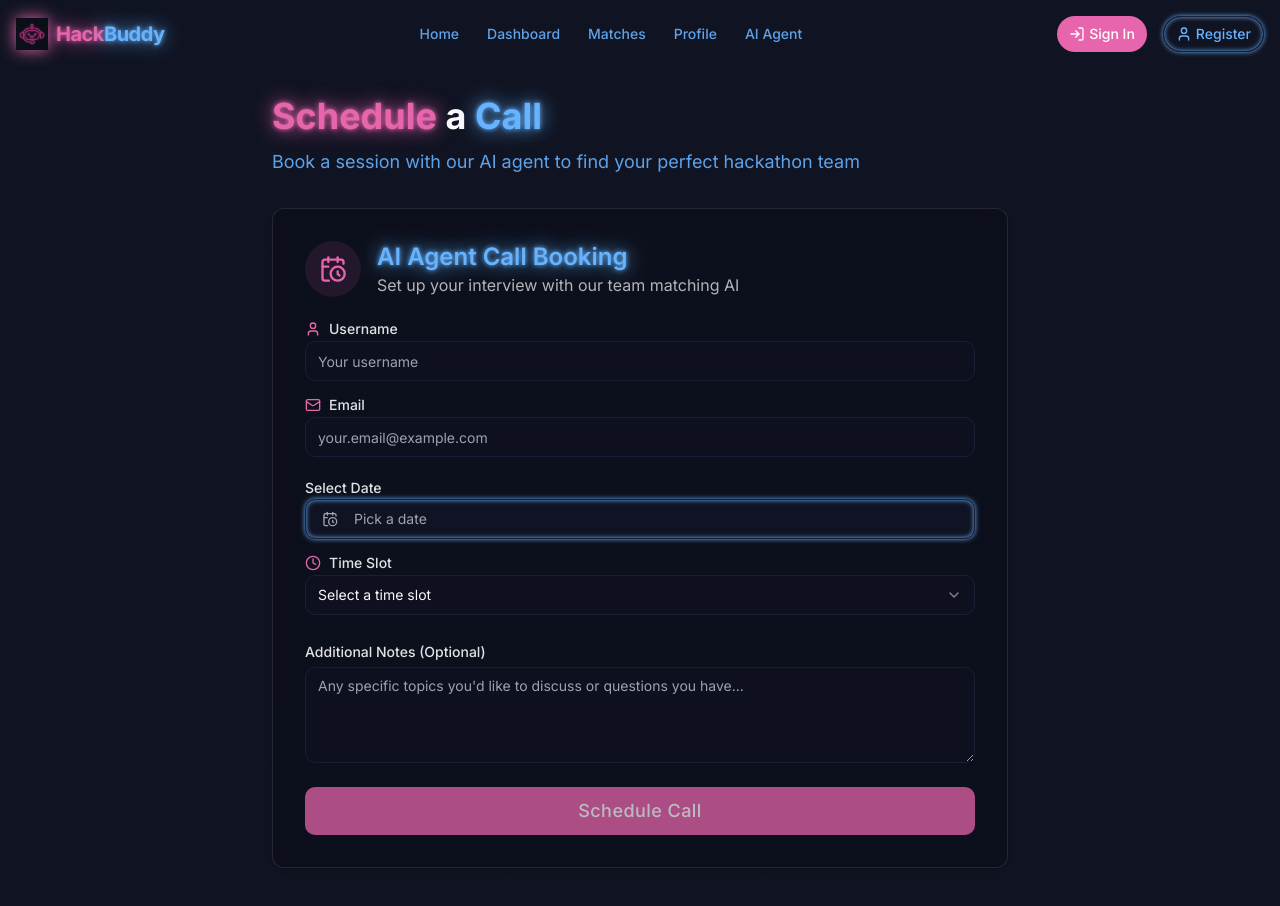
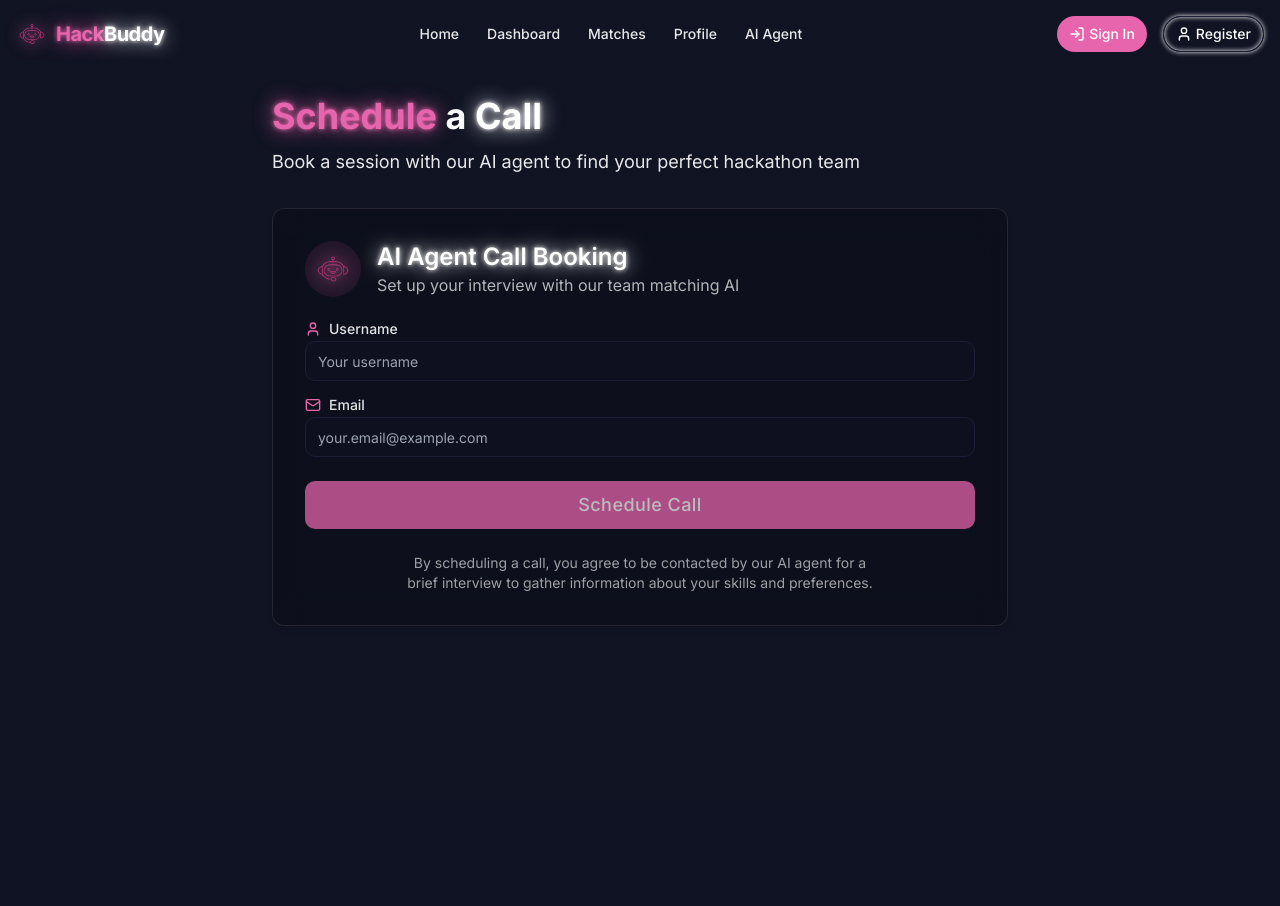
Before and after one commit to Nityasav/hackbuddy, a React (Vite) app: page /schedule-call in a window 1280 px wide. Shown: the top 906 px of the page. After the commit the page ends 800 px from the top, so only its background shows below. Built offline with nearby package versions, Linux system fonts and the light colour scheme.

Commit message:
changed things

```diff
--- a/src/components/Navbar.tsx
+++ b/src/components/Navbar.tsx
@@ -54,12 +54,12 @@ const Navbar = () => {
           className="text-xl font-bold tracking-tight flex items-center"
         >
           <img
-            src="./robot.png"
+            src="./logo.png"
             alt="HackBuddy Logo"
             className="h-8 w-8 mr-2 neon-glow"
           />
           <span className="text-primary neon-text">Hack</span>
-          <span className="text-[hsl(var(--blue-accent))] neon-text-blue">Buddy</span>
+          <span className="text-white neon-text-blue">Buddy</span>
         </Link>
 
         {/* Desktop Navigation */}
@@ -73,8 +73,8 @@ const Navbar = () => {
                 location.pathname === item.href
                   ? index % 2 === 0
                     ? "text-primary neon-text"
-                    : "text-[hsl(var(--blue-accent))] neon-text-blue"
-                  : "text-[hsl(var(--blue-accent))]/90 hover:text-[hsl(var(--blue-accent))] hover:bg-secondary/50"
+                    : "text-white neon-text-blue"
+                  : "text-white/90 hover:text-white hover:bg-secondary/50"
               )}
             >
               {item.name}
@@ -87,7 +87,7 @@ const Navbar = () => {
           {isAuthenticated ? (
             <>
               <Link to="/profile">
-                <Button variant="ghost" size="sm" className="flex items-center text-[hsl(var(--blue-accent))]">
+                <Button variant="ghost" size="sm" className="flex items-center text-white">
                   <User className="h-4 w-4 mr-1" />
                   Profile
                 </Button>
@@ -95,7 +95,7 @@ const Navbar = () => {
               <Button
                 size="sm"
                 variant="outline"
-                className="flex items-center neon-box-blue text-[hsl(var(--blue-accent))]"
+                className="flex items-center neon-box-blue text-white"
                 onClick={handleLogout}
               >
                 <LogOut className="h-4 w-4 mr-1" />
@@ -111,7 +111,7 @@ const Navbar = () => {
                 </Button>
               </Link>
               <Link to="/register">
-                <Button size="sm" variant="outline" className="flex items-center neon-box-blue text-[hsl(var(--blue-accent))]">
+                <Button size="sm" variant="outline" className="flex items-center neon-box-blue text-white">
                   <User className="h-4 w-4 mr-1" />
                   Register
                 </Button>
@@ -126,9 +126,9 @@ const Navbar = () => {
           onClick={() => setIsMobileMenuOpen(!isMobileMenuOpen)}
         >
           {isMobileMenuOpen ? (
-            <X className="h-6 w-6 text-[hsl(var(--blue-accent))]" />
+            <X className="h-6 w-6 text-white" />
           ) : (
-            <Menu className="h-6 w-6 text-[hsl(var(--blue-accent))]" />
+            <Menu className="h-6 w-6 text-white" />
           )}
         </button>
       </div>
@@ -150,8 +150,8 @@ const Navbar = () => {
                 location.pathname === item.href
                   ? index % 2 === 0
                     ? "text-primary neon-text"
-                    : "text-[hsl(var(--blue-accent))] neon-text-blue"
-                  : "text-[hsl(var(--blue-accent))]/90 hover:text-[hsl(var(--blue-accent))] hover:bg-secondary/50"
+                    : "text-white neon-text-blue"
+                  : "text-white/90 hover:text-white hover:bg-secondary/50"
               )}
             >
               {item.name}
@@ -167,7 +167,7 @@ const Navbar = () => {
                 <Button
                   size="sm"
                   variant="outline"
-                  className="w-full flex items-center justify-center neon-box-blue text-[hsl(var(--blue-accent))]"
+                  className="w-full flex items-center justify-center neon-box-blue text-white"
                 >
                   <LogOut className="h-4 w-4 mr-1" />
                   Sign Out
@@ -186,7 +186,7 @@ const Navbar = () => {
                 <Button
                   size="sm"
                   variant="outline"
-                  className="w-full flex items-center justify-center neon-box-blue text-[hsl(var(--blue-accent))]"
+                  className="w-full flex items-center justify-center neon-box-blue text-white"
                 >
                   <User className="h-4 w-4 mr-1" />
                   Register
--- a/src/index.css
+++ b/src/index.css
@@ -26,7 +26,7 @@
     --input: 230 36% 16%;
     --ring: 327 73% 65%;
     --radius: 0.75rem;
-    --blue-accent: 210 100% 70%;
+    --blue-accent: 0 0% 100%;
   }
 }
 
@@ -89,9 +89,9 @@
   }
 
   .neon-text-blue {
-    @apply text-[hsl(var(--blue-accent))];
-    text-shadow: 0 0 5px hsl(var(--blue-accent)),
-                 0 0 20px hsl(var(--blue-accent));
+    @apply text-white;
+    text-shadow: 0 0 5px white,
+                 0 0 20px white;
   }
 
   .neon-box {
@@ -101,9 +101,9 @@
   }
 
   .neon-box-blue {
-    @apply border border-[hsl(var(--blue-accent))]/60;
-    box-shadow: 0 0 5px hsl(var(--blue-accent)),
-                inset 0 0 5px hsl(var(--blue-accent));
+    @apply border border-white/60;
+    box-shadow: 0 0 5px white,
+                inset 0 0 5px white;
   }
 
   .neon-glow {
@@ -111,7 +111,7 @@
   }
 
   .neon-glow-blue {
-    filter: drop-shadow(0 0 8px hsl(var(--blue-accent)));
+    filter: drop-shadow(0 0 8px white);
   }
 
   /* Gradient backgrounds */
@@ -140,8 +140,8 @@
 }
 
 @keyframes pulse-glow-blue {
-  0%, 100% { filter: drop-shadow(0 0 5px hsl(var(--blue-accent))); }
-  50% { filter: drop-shadow(0 0 15px hsl(var(--blue-accent))); }
+  0%, 100% { filter: drop-shadow(0 0 5px white); }
+  50% { filter: drop-shadow(0 0 15px white); }
 }
 
 @keyframes fade-up {
@@ -285,7 +285,7 @@
 }
 
 .hover-glow-blue:hover {
-  filter: drop-shadow(0 0 12px hsl(var(--blue-accent)));
+  filter: drop-shadow(0 0 12px white);
 }
 
 /* Advanced blur effects for cards */
@@ -319,7 +319,7 @@
 }
 
 .card-hover-blue:hover {
-  @apply border-[hsl(var(--blue-accent))]/30 shadow-lg transform -translate-y-1;
+  @apply border-white/30 shadow-lg transform -translate-y-1;
   box-shadow: 0 10px 25px -5px rgba(0, 0, 0, 0.3),
-              0 0 10px 2px hsl(var(--blue-accent));
+              0 0 10px 2px white;
 }
--- a/src/pages/AIAgent.tsx
+++ b/src/pages/AIAgent.tsx
@@ -16,9 +16,9 @@ const AIAgent = () => {
         <div className="container px-4 mx-auto">
           <div className="mb-8 animate-fade-up">
             <h1 className="text-3xl md:text-4xl font-bold mb-3">
-              <span className="text-[hsl(var(--blue-accent))] neon-text-blue">AI</span> <span className="text-primary neon-text">Agent</span>
+              <span className="text-white neon-text-blue">AI</span> <span className="text-primary neon-text">Agent</span>
             </h1>
-            <p className="text-[hsl(var(--blue-accent))]/90 text-lg">
+            <p className="text-white/90 text-lg">
               Connect with our AI agent to help find your perfect hackathon team match
             </p>
           </div>
@@ -28,23 +28,23 @@ const AIAgent = () => {
             <div className="flex flex-col md:flex-row items-center gap-6">
               <div className="w-40 h-40 flex-shrink-0 rounded-full overflow-hidden border-4 border-primary/30 flex items-center justify-center bg-secondary/30 animate-pulse">
                 <img
-                  src="./robot.png"
+                  src="./logo.png"
                   alt="AI Agent"
                   className="h-32 w-32 object-contain neon-glow hover-lift"
                 />
               </div>
 
               <div className="flex-1">
-                <h2 className="text-2xl font-bold mb-2 text-[hsl(var(--blue-accent))] neon-text-blue">Meet Your Match Agent</h2>
+                <h2 className="text-2xl font-bold mb-2 text-white neon-text-blue">Meet Your Match Agent</h2>
                 <p className="text-foreground/70 mb-4">
                   Our AI-powered agent will interview you to understand your skills, preferences, and project goals.
                   Based on this information, we'll connect you with the perfect teammates for your next hackathon.
                 </p>
 
                 <div className="flex flex-wrap gap-3 mb-6">
-                  <span className="bg-[hsl(var(--blue-accent))]/10 text-[hsl(var(--blue-accent))] text-sm px-3 py-1 rounded-full animate-fade-right animate-delay-200">Skills Assessment</span>
+                  <span className="bg-white/10 text-white text-sm px-3 py-1 rounded-full animate-fade-right animate-delay-200">Skills Assessment</span>
                   <span className="bg-primary/10 text-primary text-sm px-3 py-1 rounded-full animate-fade-right animate-delay-300">Project Matching</span>
-                  <span className="bg-[hsl(var(--blue-accent))]/10 text-[hsl(var(--blue-accent))] text-sm px-3 py-1 rounded-full animate-fade-right animate-delay-400">Team Formation</span>
+                  <span className="bg-white/10 text-white text-sm px-3 py-1 rounded-full animate-fade-right animate-delay-400">Team Formation</span>
                   <span className="bg-primary/10 text-primary text-sm px-3 py-1 rounded-full animate-fade-right animate-delay-500">Hackathon Networking</span>
                 </div>
 
@@ -75,7 +75,7 @@ const AIAgent = () => {
 
           {/* How It Works */}
           <div className="mb-12 animate-fade-up animate-delay-300">
-            <h2 className="text-2xl font-bold mb-6 text-[hsl(var(--blue-accent))] neon-text-blue">How It Works</h2>
+            <h2 className="text-2xl font-bold mb-6 text-white neon-text-blue">How It Works</h2>
 
             <div className="grid md:grid-cols-3 gap-6">
               <div className="glass-card p-6 rounded-xl hover-lift">
@@ -87,10 +87,10 @@ const AIAgent = () => {
               </div>
 
               <div className="glass-card p-6 rounded-xl hover-lift">
-                <div className="h-12 w-12 rounded-full bg-[hsl(var(--blue-accent))]/10 flex items-center justify-center mb-4">
-                  <User className="h-6 w-6 text-[hsl(var(--blue-accent))]" />
+                <div className="h-12 w-12 rounded-full bg-white/10 flex items-center justify-center mb-4">
+                  <User className="h-6 w-6 text-white" />
                 </div>
-                <h3 className="text-xl font-semibold mb-3 text-[hsl(var(--blue-accent))]">2. Profile Creation</h3>
+                <h3 className="text-xl font-semibold mb-3 text-white">2. Profile Creation</h3>
                 <p className="text-foreground/70">Based on your interview, we create a comprehensive profile that highlights your strengths and team preferences.</p>
               </div>
 
@@ -106,21 +106,21 @@ const AIAgent = () => {
 
           {/* Agent Prompt Section */}
           {showPrompt && (
-            <div className="glass-card rounded-xl p-6 mb-10 border border-[hsl(var(--blue-accent))]/40 animate-fade-up">
-              <h2 className="text-2xl font-bold mb-4 text-[hsl(var(--blue-accent))] neon-text-blue">Agent Prompt</h2>
-              <div className="bg-black/50 p-6 rounded-lg border border-[hsl(var(--blue-accent))]/20">
+            <div className="glass-card rounded-xl p-6 mb-10 border border-white/40 animate-fade-up">
+              <h2 className="text-2xl font-bold mb-4 text-white neon-text-blue">Agent Prompt</h2>
+              <div className="bg-black/50 p-6 rounded-lg border border-white/20">
                 <h3 className="text-xl font-semibold mb-4 text-primary">HackBuddy AI Agent: Hackathon Team Matching System</h3>
 
-                <div className="text-[hsl(var(--blue-accent))]/90 leading-relaxed">
-                  <p className="mb-4"><strong className="text-[hsl(var(--blue-accent))]">Project Overview:</strong> HackBuddy is an AI-powered matching platform designed to solve one of the most significant challenges in hackathons: finding the ideal team. This innovative solution uses advanced AI to connect participants based on complementary skills, experience levels, and project interests.</p>
+                <div className="text-white/90 leading-relaxed">
+                  <p className="mb-4"><strong className="text-white">Project Overview:</strong> HackBuddy is an AI-powered matching platform designed to solve one of the most significant challenges in hackathons: finding the ideal team. This innovative solution uses advanced AI to connect participants based on complementary skills, experience levels, and project interests.</p>
 
-                  <p className="mb-4"><strong className="text-[hsl(var(--blue-accent))]">Target Competition:</strong> GenAI Genesis Hackathon in the "Beginner AI" and "Best AI-Powered Tool for Hackathon" categories, focusing on human empowerment through technology.</p>
+                  <p className="mb-4"><strong className="text-white">Target Competition:</strong> GenAI Genesis Hackathon in the "Beginner AI" and "Best AI-Powered Tool for Hackathon" categories, focusing on human empowerment through technology.</p>
 
-                  <p className="mb-4"><strong className="text-[hsl(var(--blue-accent))]">Core Problem:</strong> Many hackathon participants struggle to find teammates whose skills complement their own, leading to suboptimal team formation and project outcomes. This issue is especially challenging for first-time hackers.</p>
+                  <p className="mb-4"><strong className="text-white">Core Problem:</strong> Many hackathon participants struggle to find teammates whose skills complement their own, leading to suboptimal team formation and project outcomes. This issue is especially challenging for first-time hackers.</p>
 
-                  <p className="mb-4"><strong className="text-[hsl(var(--blue-accent))]">Solution:</strong> HackBuddy employs a conversational AI agent that conducts personalized interviews with participants to gather detailed information about their technical skills, previous projects, interests, and team preferences. This data is then used to create optimal team matches.</p>
+                  <p className="mb-4"><strong className="text-white">Solution:</strong> HackBuddy employs a conversational AI agent that conducts personalized interviews with participants to gather detailed information about their technical skills, previous projects, interests, and team preferences. This data is then used to create optimal team matches.</p>
 
-                  <p className="mb-4"><strong className="text-[hsl(var(--blue-accent))]">Key Features:</strong></p>
+                  <p className="mb-4"><strong className="text-white">Key Features:</strong></p>
                   <ul className="list-disc pl-6 mb-4 space-y-2">
                     <li>AI-powered interview system that learns about participants through natural conversation</li>
                     <li>Skill-based matching algorithm that creates balanced, complementary teams</li>
@@ -128,9 +128,9 @@ const AIAgent = () => {
                     <li>B2C functionality allowing individuals to find ideal teammates across various hackathon events</li>
                   </ul>
 
-                  <p className="mb-4"><strong className="text-[hsl(var(--blue-accent))]">Technical Implementation:</strong> The platform integrates with the Vapi API for voice-based AI interaction, with a database system that securely stores participant profiles and facilitates optimal matching.</p>
+                  <p className="mb-4"><strong className="text-white">Technical Implementation:</strong> The platform integrates with the Vapi API for voice-based AI interaction, with a database system that securely stores participant profiles and facilitates optimal matching.</p>
 
-                  <p className="mb-4"><strong className="text-[hsl(var(--blue-accent))]">Market Validation:</strong> Similar models have proven successful in professional networking contexts (e.g., Boardy for LinkedIn), demonstrating the viability and demand for AI-powered connection services.</p>
+                  <p className="mb-4"><strong className="text-white">Market Validation:</strong> Similar models have proven successful in professional networking contexts (e.g., Boardy for LinkedIn), demonstrating the viability and demand for AI-powered connection services.</p>
                 </div>
               </div>
             </div>
--- a/src/pages/ScheduleCall.tsx
+++ b/src/pages/ScheduleCall.tsx
@@ -3,17 +3,12 @@ import { useNavigate } from "react-router-dom";
 import { useForm } from "react-hook-form";
 import { z } from "zod";
 import { zodResolver } from "@hookform/resolvers/zod";
-import { CalendarClock, User, Mail, Clock } from "lucide-react";
+import { User, Mail } from "lucide-react";
 import Navbar from "@/components/Navbar";
 import { Label } from "@/components/ui/label";
 import { Input } from "@/components/ui/input";
-import { Textarea } from "@/components/ui/textarea";
 import { Button } from "@/components/ui/button";
-import { Calendar } from "@/components/ui/calendar";
-import { Popover, PopoverContent, PopoverTrigger } from "@/components/ui/popover";
-import { Select, SelectContent, SelectItem, SelectTrigger, SelectValue } from "@/components/ui/select";
 import { toast } from "sonner";
-import { format } from "date-fns";
 import { supabase } from "@/lib/supabase";
 import { useUser } from "@/context/UserContext";
 import { cn } from "@/lib/utils";
@@ -22,19 +17,11 @@ import { cn } from "@/lib/utils";
 const formSchema = z.object({
   username: z.string().min(2, "Username must be at least 2 characters"),
   email: z.string().email("Please enter a valid email address"),
-  date: z.date({
-    required_error: "Please select a date",
-  }),
-  timeSlot: z.string({
-    required_error: "Please select a time slot",
-  }),
-  notes: z.string().optional(),
 });
 
 type FormValues = z.infer<typeof formSchema>;
 
 const ScheduleCall = () => {
-  const [date, setDate] = useState<Date | undefined>(undefined);
   const [isSubmitting, setIsSubmitting] = useState(false);
   const navigate = useNavigate();
   const { user } = useUser();
@@ -42,37 +29,14 @@ const ScheduleCall = () => {
   const {
     register,
     handleSubmit,
-    setValue,
     formState: { errors },
   } = useForm<FormValues>({
     resolver: zodResolver(formSchema),
     defaultValues: {
       username: user?.name || "",
       email: user?.email || "",
-      notes: "",
     },
   });
-
-  // Handle date selection
-  const handleDateSelect = (selectedDate: Date | undefined) => {
-    setDate(selectedDate);
-    if (selectedDate) {
-      setValue("date", selectedDate);
-    }
-  };
-
-  // Time slots
-  const timeSlots = [
-    "09:00 AM - 09:30 AM",
-    "10:00 AM - 10:30 AM",
-    "11:00 AM - 11:30 AM",
-    "12:00 PM - 12:30 PM",
-    "01:00 PM - 01:30 PM",
-    "02:00 PM - 02:30 PM",
-    "03:00 PM - 03:30 PM",
-    "04:00 PM - 04:30 PM",
-    "05:00 PM - 05:30 PM",
-  ];
 
   const onSubmit = async (data: FormValues) => {
     setIsSubmitting(true);
@@ -86,9 +50,6 @@ const ScheduleCall = () => {
           call_duration: 0, // Will be updated after the call
           call_summary: 'Scheduled',
           updated_profile_data: {
-            scheduled_date: format(data.date, 'yyyy-MM-dd'),
-            scheduled_time: data.timeSlot,
-            notes: data.notes,
             username: data.username,
             email: data.email
           }
@@ -99,7 +60,7 @@ const ScheduleCall = () => {
       }
 
       toast.success("Call scheduled successfully", {
-        description: `Your call is scheduled for ${format(data.date, 'MMMM dd, yyyy')} at ${data.timeSlot}`,
+        description: "Our AI agent will contact you soon to conduct the interview.",
       });
 
       // Redirect to dashboard or confirmation page
@@ -123,9 +84,9 @@ const ScheduleCall = () => {
         <div className="container px-4 mx-auto max-w-3xl">
           <div className="mb-8 animate-fade-up">
             <h1 className="text-3xl md:text-4xl font-bold mb-3">
-              <span className="text-primary neon-text">Schedule</span> a <span className="text-[hsl(var(--blue-accent))] neon-text-blue">Call</span>
+              <span className="text-primary neon-text">Schedule</span> a <span className="text-white neon-text-blue">Call</span>
             </h1>
-            <p className="text-[hsl(var(--blue-accent))]/90 text-lg">
+            <p className="text-white/90 text-lg">
               Book a session with our AI agent to find your perfect hackathon team
             </p>
           </div>
@@ -133,10 +94,14 @@ const ScheduleCall = () => {
           <div className="glass-card rounded-xl p-8 animate-fade-up animate-delay-100">
             <div className="flex items-center gap-4 mb-6">
               <div className="h-14 w-14 rounded-full bg-primary/10 flex items-center justify-center">
-                <CalendarClock className="h-7 w-7 text-primary" />
+                <img
+                  src="./logo.png"
+                  alt="AI Agent"
+                  className="h-10 w-10 object-contain neon-glow"
+                />
               </div>
               <div>
-                <h2 className="text-2xl font-semibold text-[hsl(var(--blue-accent))] neon-text-blue">AI Agent Call Booking</h2>
+                <h2 className="text-2xl font-semibold text-white neon-text-blue">AI Agent Call Booking</h2>
                 <p className="text-foreground/70">Set up your interview with our team matching AI</p>
               </div>
             </div>
@@ -176,73 +141,6 @@ const ScheduleCall = () => {
                 </div>
               </div>
 
-              {/* Date and Time Selection */}
-              <div className="space-y-4">
-                <div>
-                  <Label className="text-foreground/90 mb-1 block">Select Date</Label>
-                  <Popover>
-                    <PopoverTrigger asChild>
-                      <Button
-                        variant="outline"
-                        className={cn(
-                          "w-full justify-start text-left font-normal neon-box-blue",
-                          !date && "text-muted-foreground"
-                        )}
-                      >
-                        <CalendarClock className="mr-2 h-4 w-4" />
-                        {date ? format(date, "PPP") : "Pick a date"}
-                      </Button>
-                    </PopoverTrigger>
-                    <PopoverContent className="w-auto p-0" align="start">
-                      <Calendar
-                        mode="single"
-                        selected={date}
-                        onSelect={handleDateSelect}
-                        initialFocus
-                        disabled={(date) => date < new Date()}
-                      />
-                    </PopoverContent>
-                  </Popover>
-                  {errors.date && (
-                    <p className="text-red-500 text-sm mt-1">{errors.date.message}</p>
-                  )}
-                </div>
-
-                <div>
-                  <Label htmlFor="timeSlot" className="text-foreground/90 flex items-center gap-2">
-                    <Clock className="h-4 w-4 text-primary" /> Time Slot
-                  </Label>
-                  <Select onValueChange={(value) => setValue("timeSlot", value)}>
-                    <SelectTrigger id="timeSlot" className="w-full mt-1 bg-background/50">
-                      <SelectValue placeholder="Select a time slot" />
-                    </SelectTrigger>
-                    <SelectContent>
-                      {timeSlots.map((slot) => (
-                        <SelectItem key={slot} value={slot}>
-                          {slot}
-                        </SelectItem>
-                      ))}
-                    </SelectContent>
-                  </Select>
-                  {errors.timeSlot && (
-                    <p className="text-red-500 text-sm mt-1">{errors.timeSlot.message}</p>
-                  )}
-                </div>
-              </div>
-
-              {/* Additional Notes */}
-              <div>
-                <Label htmlFor="notes" className="text-foreground/90">
-                  Additional Notes (Optional)
-                </Label>
-                <Textarea
-                  id="notes"
-                  {...register("notes")}
-                  className="mt-1 h-24 bg-background/50 focus:ring-primary"
-                  placeholder="Any specific topics you'd like to discuss or questions you have..."
-                />
-              </div>
-
               {/* Submit Button */}
               <Button
                 type="submit"
@@ -251,6 +149,10 @@ const ScheduleCall = () => {
               >
                 {isSubmitting ? "Scheduling..." : "Schedule Call"}
               </Button>
+
+              <p className="text-center text-sm text-white/60 mt-4">
+                By scheduling a call, you agree to be contacted by our AI agent for a brief interview to gather information about your skills and preferences.
+              </p>
             </form>
           </div>
         </div>
```
Also changed, not shown: public/logo.png (added), public/robot-white-bg.png (added).
